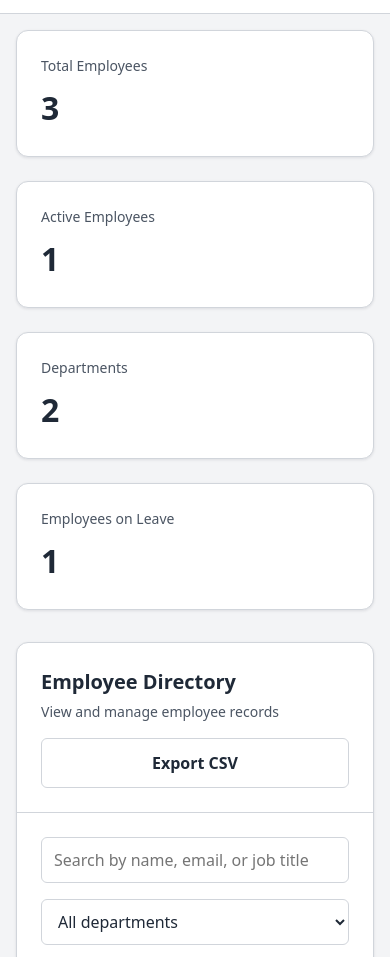
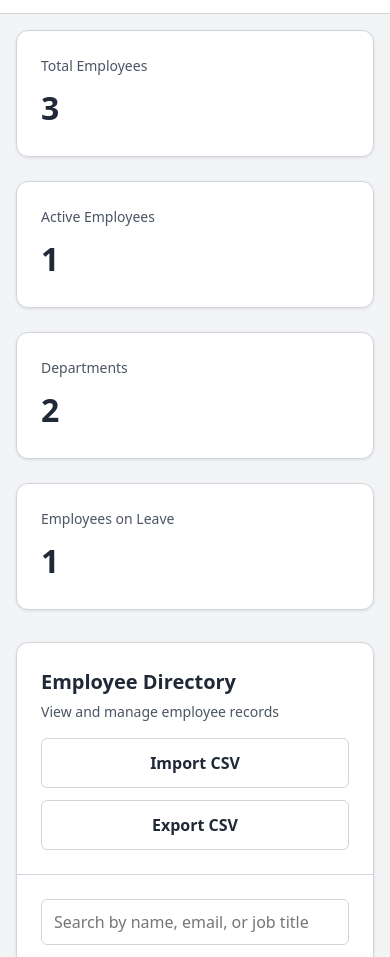
Before and after one commit to evamaina/employee-management-system, a plain HTML site: page index.html in a window 390 px wide. Shown: the part 91-1048 px from the top of the page. Drawn offline with Linux system fonts and the light colour scheme.

Commit message:
feat: add employee CSV import controls

```diff
--- a/css/components.css
+++ b/css/components.css
@@ -90,6 +90,13 @@
   margin-top: 0.25rem;
   font-size: 0.875rem;
   color: var(--color-text-muted);
+}
+
+.section-actions {
+  display: flex;
+  align-items: center;
+  flex-wrap: wrap;
+  gap: 0.75rem;
 }
 
 .employee-toolbar {
@@ -434,7 +441,12 @@
     flex-direction: column;
   }
 
-  #export-employees-button {
+  .section-actions {
+    align-items: stretch;
+    flex-direction: column;
+  }
+
+  .section-actions .btn {
     width: 100%;
   }
 
--- a/index.html
+++ b/index.html
@@ -77,6 +77,22 @@
                 <p>View and manage employee records</p>
               </div>
 
+              <div class="section-actions">
+                <input
+                  type="file"
+                  id="import-employees-input"
+                  class="visually-hidden"
+                  accept=".csv,text/csv"
+                />
+
+                <button
+                  type="button"
+                  class="btn btn-secondary"
+                  id="import-employees-button"
+                >
+                  Import CSV
+                </button>
+
                 <button
                   type="button"
                   class="btn btn-secondary"
@@ -84,6 +100,7 @@
                 >
                   Export CSV
                 </button>
+              </div>
             </header>
             <div class="employee-toolbar" role="group" aria-label="Employee filters">
               <div class="filter-control search-control">
```
Lines whose indentation alone changed are shown as unchanged.
